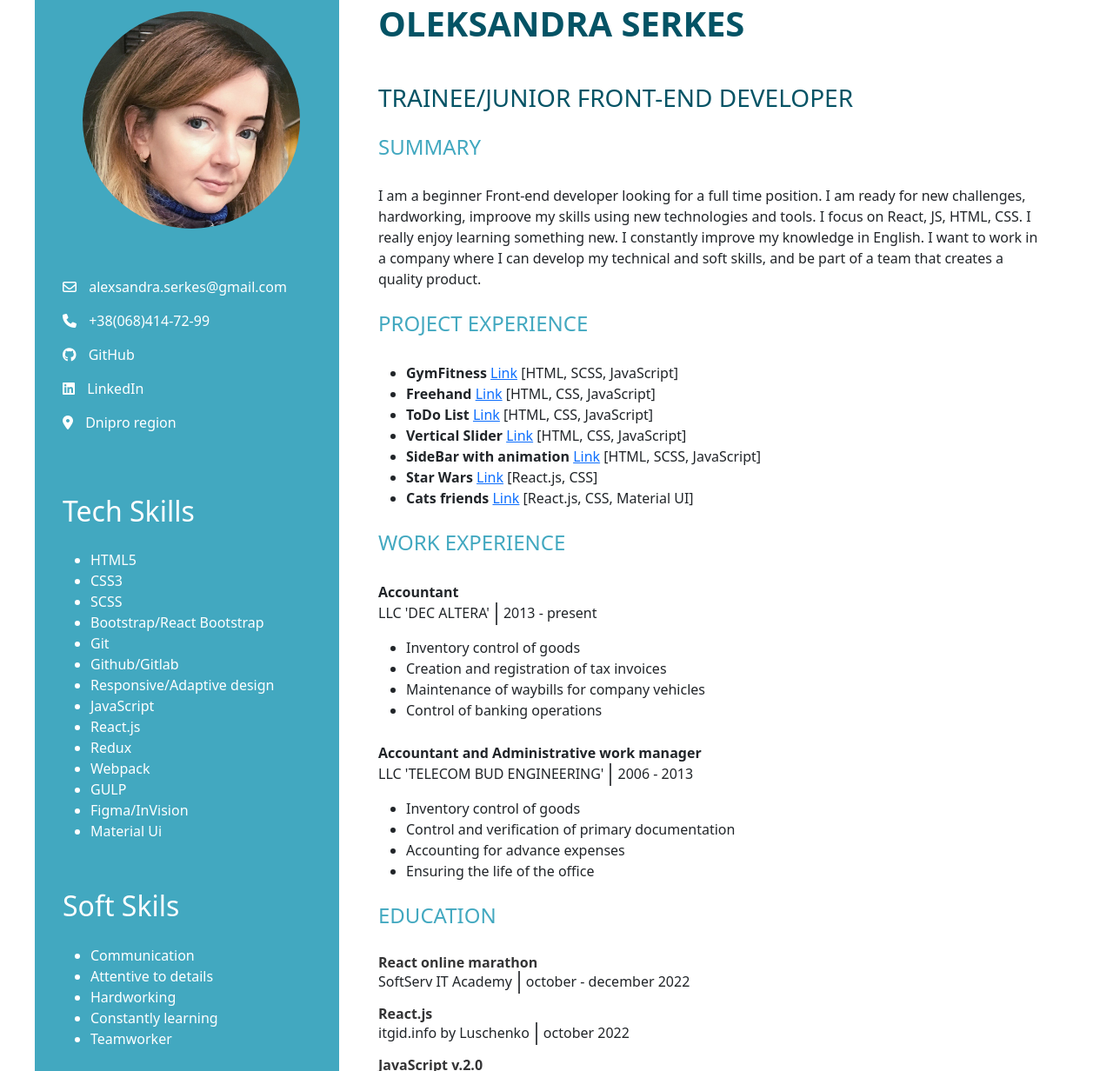
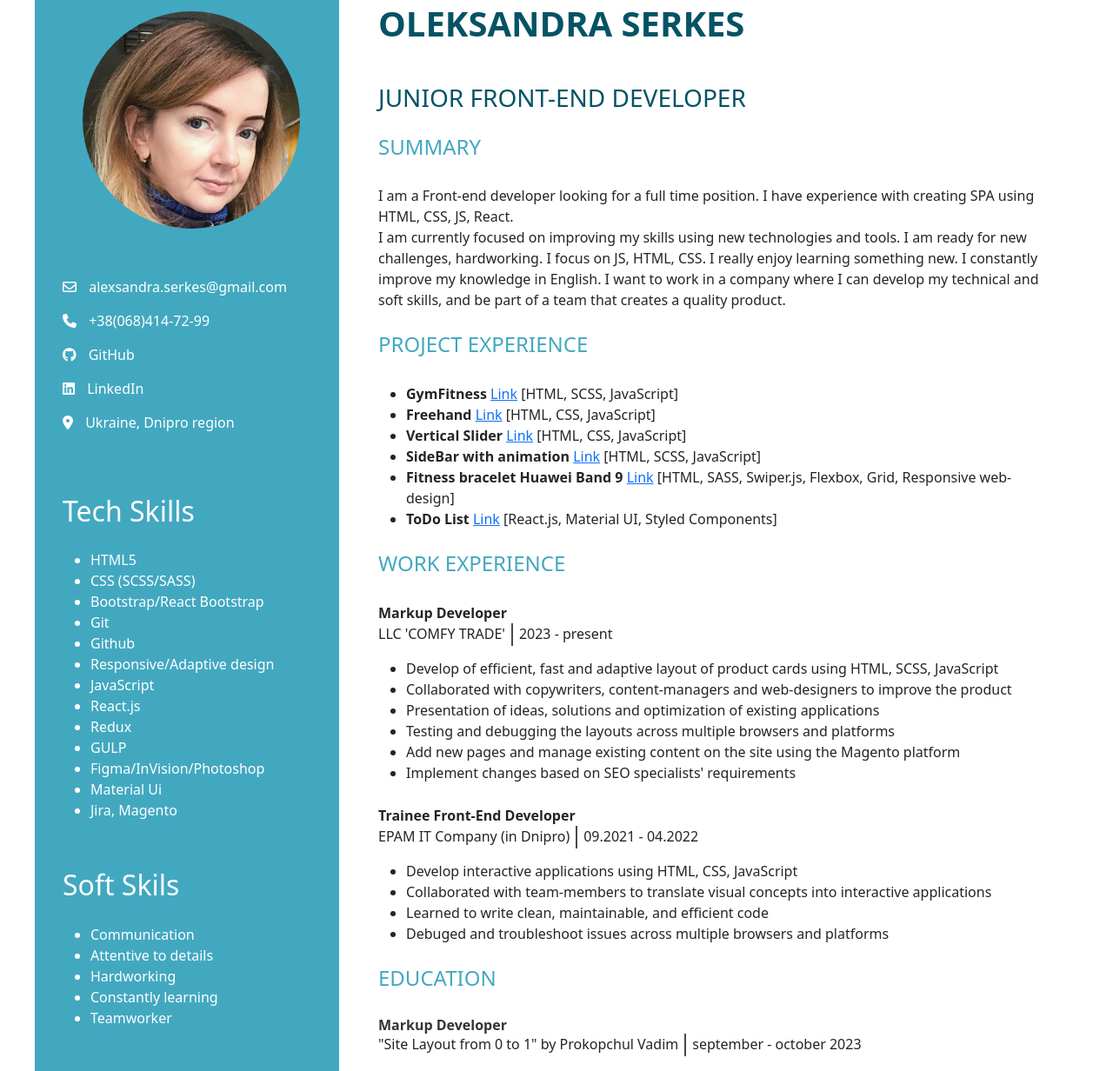
Before and after one commit to OlSerkes/CV, a plain HTML site: page index.html in a window 1280 px wide. Shown: the part 42-1274 px from the top of the page at 87% size. Drawn offline with nearby package versions, Linux system fonts and the light colour scheme.

Commit message:
Added new info

```diff
--- a/index.html
+++ b/index.html
@@ -57,7 +57,7 @@
             </li>
             <li class="contact-item">
               <i class="fa-solid fa-location-dot icon"></i>
-              <p class="contact-social location">Dnipro region</p>
+              <p class="contact-social location">Ukraine, Dnipro region</p>
             </li>
           </ul>
         </div>
@@ -65,19 +65,18 @@
           <h2 class="title">Tech Skills</h2>
           <ul class="skills-list">
             <li class="skills-item">HTML5</li>
-            <li class="skills-item">CSS3</li>
-            <li class="skills-item">SCSS</li>
+            <li class="skills-item">CSS (SCSS/SASS)</li>
             <li class="skills-item">Bootstrap/React Bootstrap</li>
             <li class="skills-item">Git</li>
-            <li class="skills-item">Github/Gitlab</li>
+            <li class="skills-item">Github</li>
             <li class="skills-item">Responsive/Adaptive design</li>
             <li class="skills-item">JavaScript</li>
             <li class="skills-item">React.js</li>
             <li class="skills-item">Redux</li>
-            <li class="skills-item">Webpack</li>
             <li class="skills-item">GULP</li>
-            <li class="skills-item">Figma/InVision</li>
+            <li class="skills-item">Figma/InVision/Photoshop</li>
             <li class="skills-item">Material Ui</li>
+            <li class="skills-item">Jira, Magento</li>
           </ul>
         </div>
         <div class="skills-container">
@@ -102,17 +101,16 @@
       <div class="main-wrapper">
         <section class="main-info">
           <h1 class="profiler-name">Oleksandra Serkes</h1>
-          <h3 class="profiler-main-title">
-            Trainee/Junior Front-End Developer
-          </h3>
+          <h3 class="profiler-main-title">Junior Front-End Developer</h3>
           <h4 class="profiler-title">Summary</h4>
           <p class="profiler-info">
-            I am a beginner Front-end developer looking for a full time
-            position. I am ready for new challenges, hardworking, improove my
-            skills using new technologies and tools. I focus on React, JS, HTML,
-            CSS. I really enjoy learning something new. I constantly improve my
-            knowledge in English. I want to work in a company where I can
-            develop my technical and soft skills, and be part of a team that
+            I am a Front-end developer looking for a full time position. I have
+            experience with creating SPA using HTML, CSS, JS, React.<br />
+            I am currently focused on improving my skills using new technologies
+            and tools. I am ready for new challenges, hardworking. I focus on
+            JS, HTML, CSS. I really enjoy learning something new. I constantly
+            improve my knowledge in English. I want to work in a company where I
+            can develop my technical and soft skills, and be part of a team that
             creates a quality product.
           </p>
         </section>
@@ -132,17 +130,6 @@
               <p class="skill-info">
                 <span>Freehand</span>
                 <a href="https://olserkes.github.io/freehand/" target="_blank"
-                  >Link</a
-                >
-                [HTML, CSS, JavaScript]
-              </p>
-            </li>
-            <li class="skills-item">
-              <p class="skill-info">
-                <span>ToDo List</span>
-                <a
-                  href="https://olserkes.github.io/todoList-javascript/"
-                  target="_blank"
                   >Link</a
                 >
                 [HTML, CSS, JavaScript]
@@ -170,61 +157,96 @@
             </li>
             <li class="skills-item">
               <p class="skill-info">
-                <span>Star Wars</span>
-                <a href="https://github.com/OlSerkes/star-wars" target="_blank"
+                <span>Fitness bracelet Huawei Band 9</span>
+                <a
+                  href="https://olserkes.github.io/huawei-band9/"
+                  target="_blank"
                   >Link</a
                 >
-                [React.js, CSS]
+                [HTML, SASS, Swiper.js, Flexbox, Grid, Responsive web-design]
               </p>
             </li>
             <li class="skills-item">
               <p class="skill-info">
-                <span>Cats friends</span>
+                <span>ToDo List</span>
                 <a
-                  href="https://github.com/OlSerkes/cats-friends-materialUI"
+                  href="https://olserkes.github.io/todoList-react/"
                   target="_blank"
                   >Link</a
                 >
-                [React.js, CSS, Material UI]
+                [React.js, Material UI, Styled Components]
               </p>
             </li>
           </ul>
         </section>
         <section class="experience">
           <h4 class="profiler-title">Work Experience</h4>
-          <p class="job-title">Accountant</p>
+          <p class="job-title">Markup Developer</p>
           <div class="profiler-items">
-            <p class="profiler-company">LLC 'DEC ALTERA'</p>
+            <p class="profiler-company">LLC 'COMFY TRADE'</p>
             <i class="fa-thin fa-pipe vertical-line"></i>
-            <p class="profiler-data">2013 - present</p>
+            <p class="profiler-data">2023 - present</p>
           </div>
           <ul class="profiler-list">
-            <li class="skills-item">Inventory control of goods</li>
             <li class="skills-item">
-              Сreation and registration of tax invoices
+              Develop of efficient, fast and adaptive layout of product cards
+              using HTML, SCSS, JavaScript
             </li>
             <li class="skills-item">
-              Maintenance of waybills for company vehicles
+              Collaborated with copywriters, content-managers and web-designers
+              to improve the product
             </li>
-            <li class="skills-item">Control of banking operations</li>
+            <li class="skills-item">
+              Presentation of ideas, solutions and optimization of existing
+              applications
+            </li>
+            <li class="skills-item">
+              Testing and debugging the layouts across multiple browsers and
+              platforms
+            </li>
+            <li class="skills-item">
+              Add new pages and manage existing content on the site using the
+              Magento platform
+            </li>
+            <li class="skills-item">
+              Implement changes based on SEO specialists' requirements
+            </li>
           </ul>
-          <p class="job-title">Accountant and Administrative work manager</p>
+          <p class="job-title">Trainee Front-End Developer</p>
           <div class="profiler-items">
-            <p class="profiler-company">LLC 'TELECOM BUD ENGINEERING'</p>
+            <p class="profiler-company">EPAM IT Company (in Dnipro)</p>
             <i class="fa-thin fa-pipe vertical-line"></i>
-            <p class="profiler-data">2006 - 2013</p>
+            <p class="profiler-data">09.2021 - 04.2022</p>
           </div>
           <ul class="profiler-list">
-            <li class="skills-item">Inventory control of goods</li>
             <li class="skills-item">
-              Control and verification of primary documentation
+              Develop interactive applications using HTML, CSS, JavaScript
             </li>
-            <li class="skills-item">Accounting for advance expenses</li>
-            <li class="skills-item">Ensuring the life of the office</li>
+            <li class="skills-item">
+              Collaborated with team-members to translate visual concepts into
+              interactive applications
+            </li>
+            <li class="skills-item">
+              Learned to write clean, maintainable, and efficient code
+            </li>
+            <li class="skills-item">
+              Debuged and troubleshoot issues across multiple browsers and
+              platforms
+            </li>
           </ul>
         </section>
         <section class="education">
           <h4 class="profiler-title">Education</h4>
+          <div class="education-item">
+            <h6 class="education-title">Markup Developer</h6>
+            <div class="profiler-items">
+              <p class="profiler-company">
+                "Site Layout from 0 to 1" by Prokopchul Vadim
+              </p>
+              <i class="fa-thin fa-pipe vertical-line"></i>
+              <p class="profiler-data">september - october 2023</p>
+            </div>
+          </div>
           <div class="education-item">
             <h6 class="education-title">React online marathon</h6>
             <div class="profiler-items">
```
